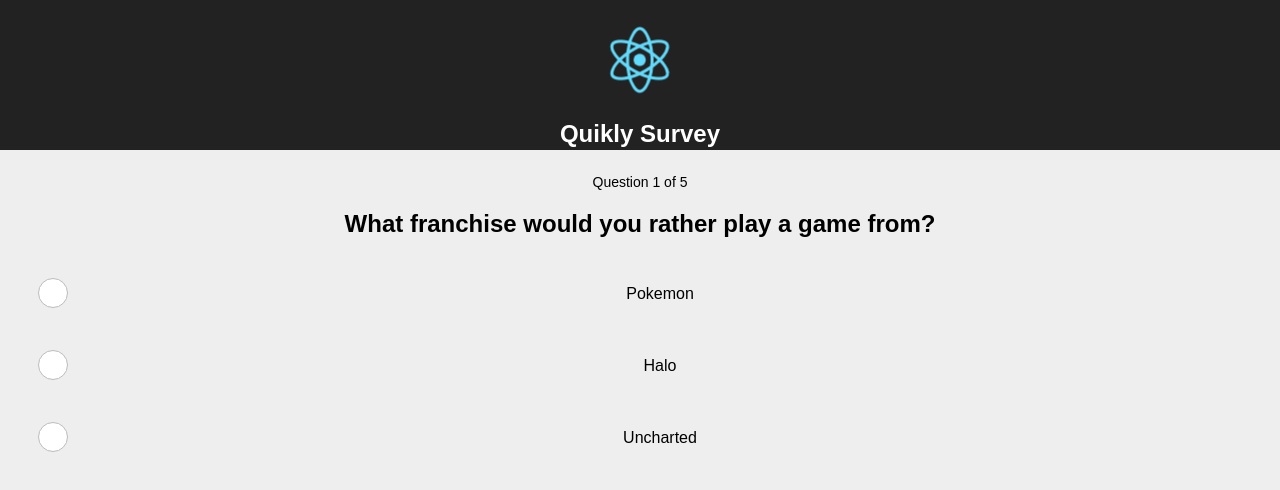
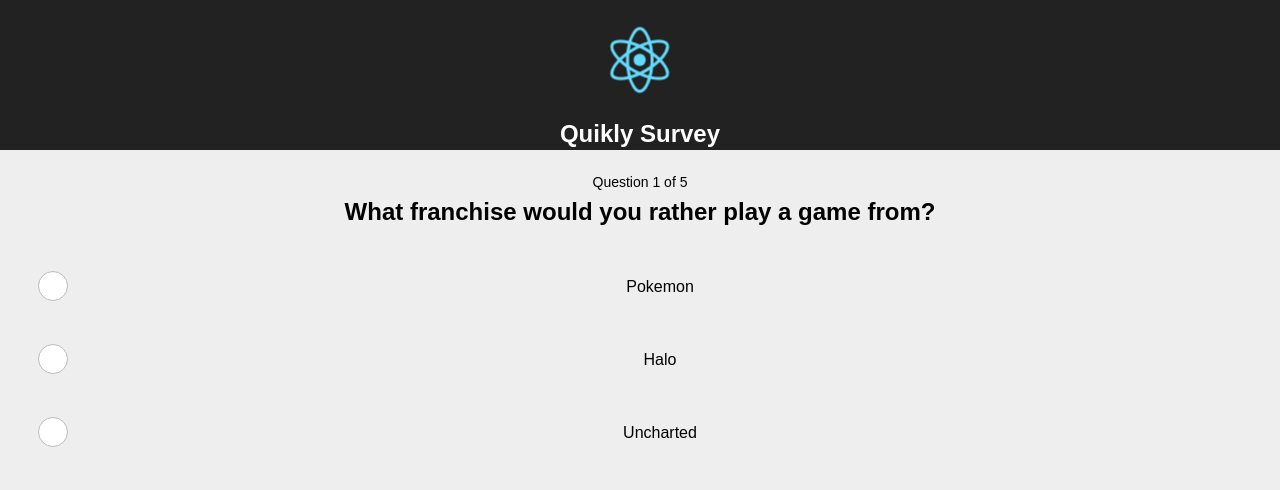
Before and after one commit to 52lions06/quikly-survey, a React (Create React App) app: page / in a window 1280 px wide. Shown: the top 490 px of the page. Built offline with nearby package versions, Linux system fonts and the light colour scheme.

Commit message:
updated CSS

```diff
--- a/src/components/Survey.js
+++ b/src/components/Survey.js
@@ -26,7 +26,7 @@
            total={props.questionTotal}
          />
          <Questions content={props.question} />
-         <ul className="answerOptions">
+         <ul className="answer-Options">
            {props.answerOptions.map(renderAnswerOptions)}
          </ul>
        </div>
--- a/src/index.css
+++ b/src/index.css
@@ -31,7 +31,7 @@
 }
 
 /* Quiz Component */
-.answerOptions {
+.answer-Options {
   margin: 0;
   padding: 0;
   list-style: none;
@@ -44,17 +44,17 @@
 }
 
 /* Question Component */
-.question {
+.questions {
   margin: 0;
   padding: 0.5rem 2.5rem 1.5rem 2.5rem;
 }
 
 /* AnswerOption Component */
-.answerOption {
+.answerOptions {
   border-top: 1px solid #eee;
 }
 
-.answerOption:hover {
+.answerOptions:hover {
   background-color: #eefbfe;
 }
 
```
